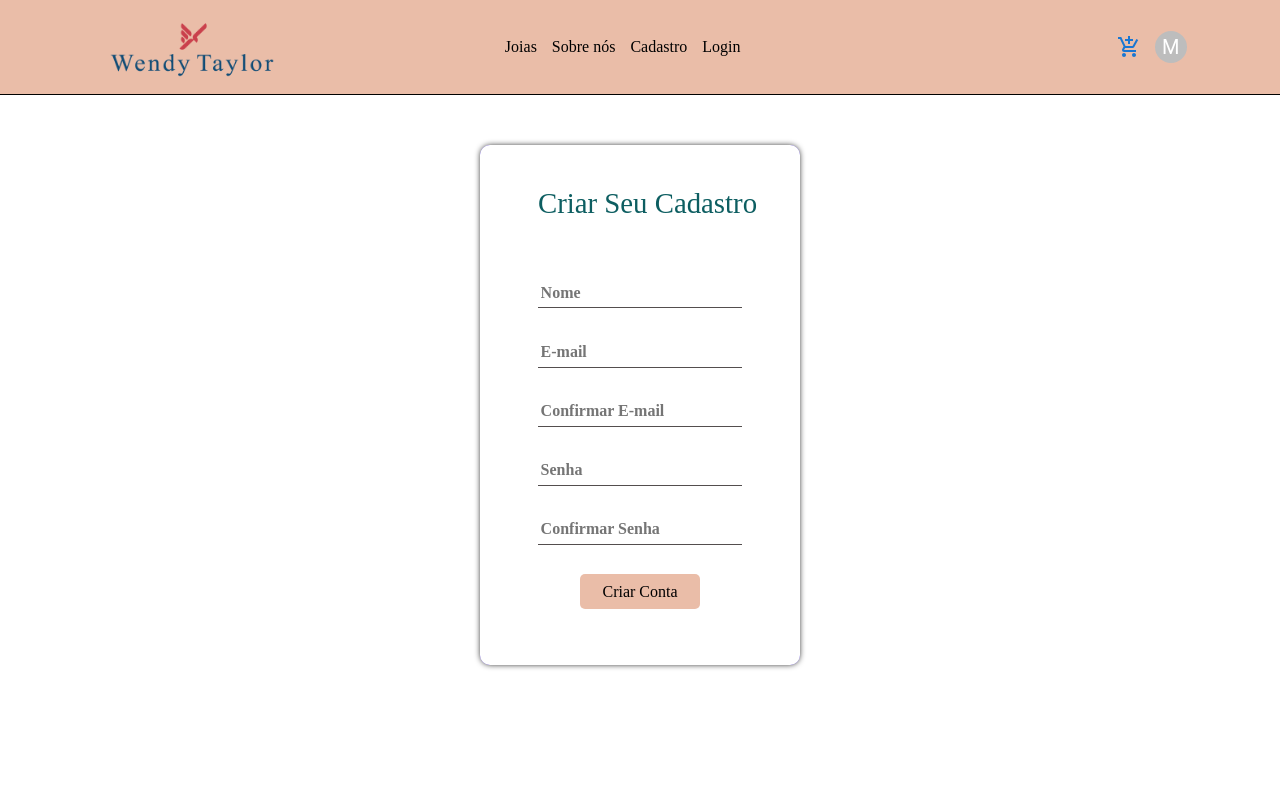
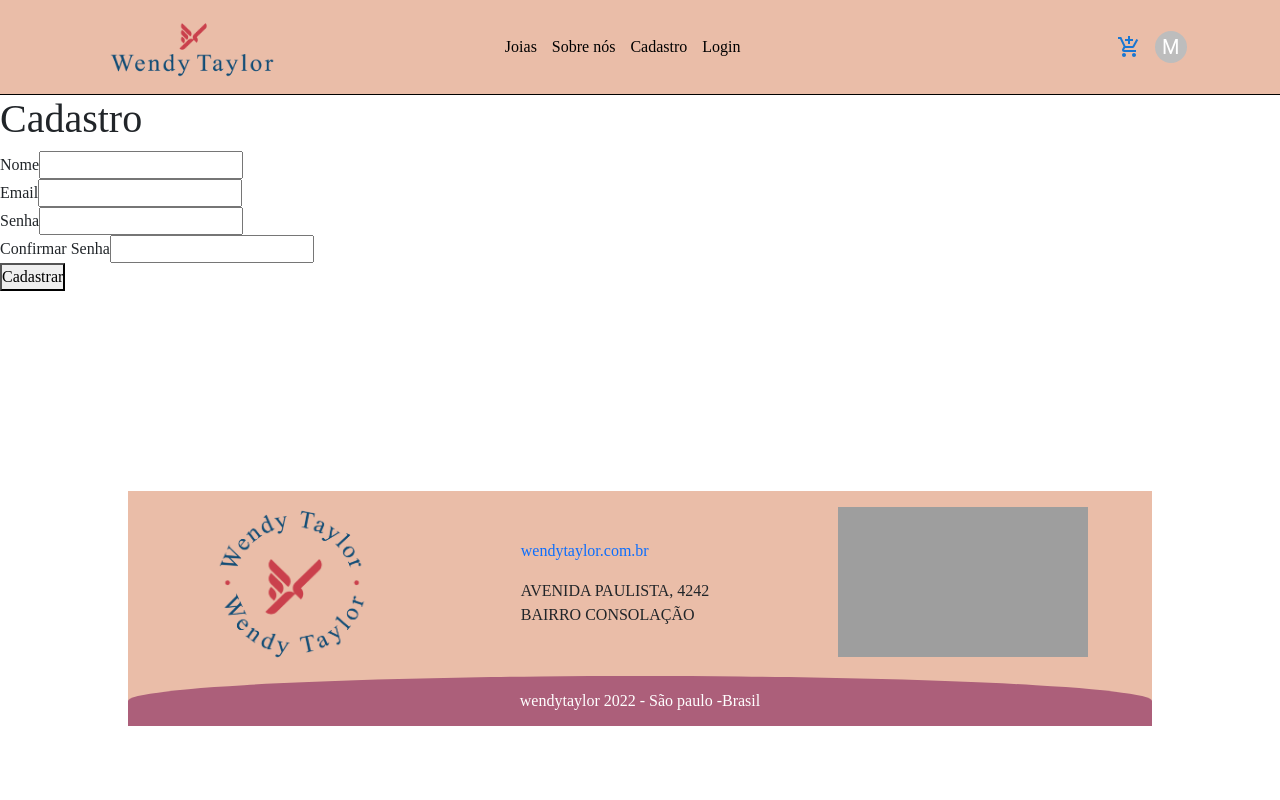
Before and after one commit to G-Ladeira/PI-React, a React (Create React App) app: page /cadastro in a window 1280 px wide. Shown: the top 800 px of the page. Built offline with nearby package versions, Linux system fonts and the light colour scheme; grey boxes are pictures that could not be loaded.

Commit message:
arrumando cadastro

```diff
--- a/src/components/cadastroUsuario/index.jsx
+++ b/src/components/cadastroUsuario/index.jsx
@@ -1,79 +1,49 @@
-import React from 'react'
+import { SettingsSuggestRounded } from '@mui/icons-material'
+import React,{useState} from 'react'
 import "./cadastro.sass"
 
-const UserForm = props => {
-  const [user, setUser] = useState(props.user)
-
-  const submit = e => {
-    e.preventDefault()
-    fetch('/cadastro', {
-      method: 'POST',
-      body: JSON.stringify({ user }),
-      headers: { 'Content-Type': 'application/json' },
-    })
-      .then(res => res.json())
-      .then(json => setUser(json.user))
-  }
+const CadastroUsuario = () => {
+    const [nome, setNome] = useState("")
+    const [email, setEmail] = useState("")
+    const [senha, setSenha] = useState("")
+    const [confirmarSenha, setConfirmarSenha] = useState("")
+    const [erro, setErro] = useState("")
+    const [sucesso, setSucesso] = useState("")
+    const [loading, setLoading] = useState(false)
 
   return (
-    <form onSubmit={submit}>
-      <input
-        type="text"
-        name="user[name]"
-        value={user.name}
-        onChange={e => setUser({ ...user, name: e.target.value })}
-      />
-      {user.errors.name && <p>{user.errors.name}</p>}
-      <input
-        type="password"
-        name="password[password]"
-        value={user.name}
-        onChange={e => setUser({ ...user, password: e.target.value })}
-      />
-      {user.errors.name && <p>{user.errors.name}</p>}
 
-      <input
-        type="email"
-        name="user[email]"
-        value={user.email}
-        onChange={e => setUser({ ...user, email: e.target.value })}
-      />
-      {user.errors.name && <p>{user.errors.name}</p>}
-
-      <input type="submit" name="Sign Up" />
-    </form>
-  )
-}
-
-
-////////////////////////////////////////////////////////////////
-const CadastroUsuario = () => {
-  return (
-    <main className='cadastroC'>
-    <div id='continer2'>
-
-      <div className='boxLogin'>
-          <h1 id='textCriar'>Criar Seu Cadastro</h1>
-
-          <form action='/cadastro' method='POST' className='boxAccount'>
-
-            <input type="text" name='Nome' id='nomeCad' placeholder='Nome'/>
-            <input type="email" name='email' id='email' placeholder='E-mail'/>
-            <input type="email" name='email' id='email' placeholder='Confirmar E-mail'/>
-            <input type="password" name='password' id='passwordCad' placeholder='Senha'/>
-            <input type="password" name='password' id='passwordCad' placeholder='Confirmar Senha'/>
-
-            <button type='submit' id='buttonCriar'> Criar Conta</button>
+    <div className="cadastro">
+      <div className="cadastro__container">
+        <div className="cadastro__container__titulo">
+          <h1>Cadastro</h1>
+        </div>
+        <div className="cadastro__container__form">
+          <form>
+            <div className="cadastro__container__form__nome">
+              <label>Nome</label>
+              <input type="text" value={nome} onChange={(e) => setNome(e.target.value)} />
+            </div>
+            <div className="cadastro__container__form__email">
+              <label>Email</label>
+              <input type="email" value={email} onChange={(e) => setEmail(e.target.value)} />
+            </div>
+            <div className="cadastro__container__form__senha">
+              <label>Senha</label>
+              <input type="password" value={senha} onChange={(e) => setSenha(e.target.value)} />
+            </div>
+            <div className="cadastro__container__form__confirmarSenha">
+              <label>Confirmar Senha</label>
+              <input type="password" value={confirmarSenha} onChange={(e) => setConfirmarSenha(e.target.value)} />
+            </div>
+            <div className="cadastro__container__form__botao">
+              <button type="submit">Cadastrar</button>
+            </div>
           </form>
-
+        </div>
       </div>
-
     </div>
-
-
-    </main>
 
   )
 }
-
 export default CadastroUsuario
```
